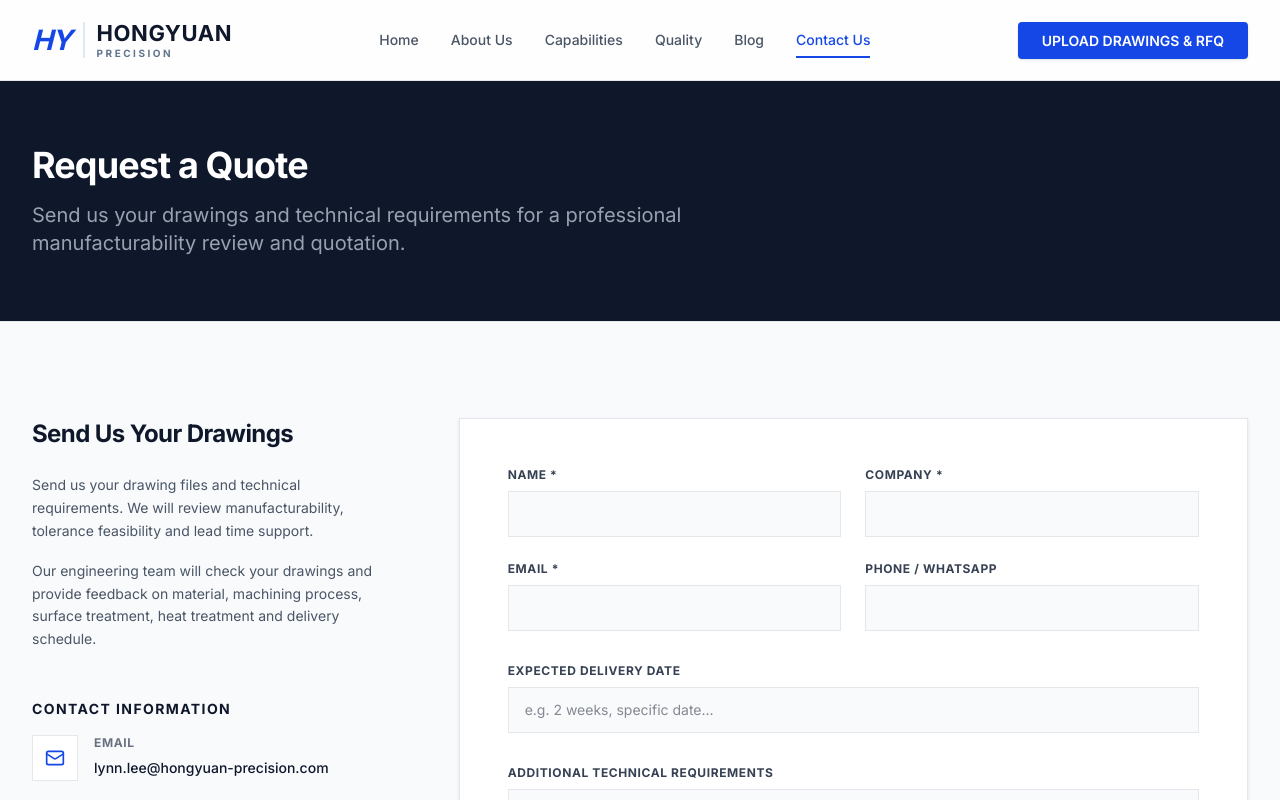
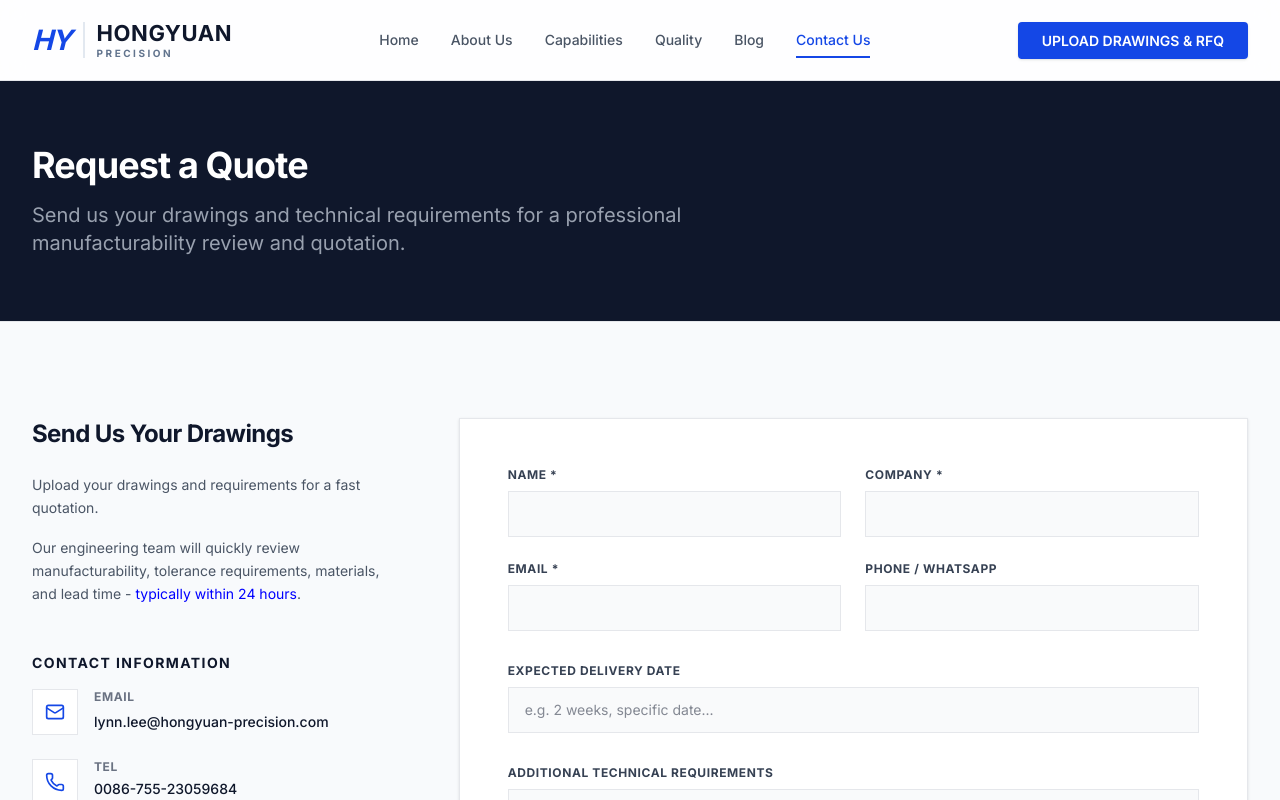
Before and after one commit to samlau0086/hongyuan, a React (Vite) app: page /contact in a window 1280 px wide. Shown: the top 800 px of the page. Built offline with nearby package versions, Linux system fonts and the light colour scheme.

Commit message:
Contact Us 页面左侧说明已替换为新文案，并将 typically within 24 hours 标为 #0000FF 蓝色。

```diff
--- a/src/pages/Contact.tsx
+++ b/src/pages/Contact.tsx
@@ -60,10 +60,10 @@ export default function Contact() {
                 <h2 className="text-2xl font-display font-bold text-primary-900 mb-6">Send Us Your Drawings</h2>
                 <div className="prose text-gray-600 text-sm leading-relaxed mb-8">
                   <p>
-                    Send us your drawing files and technical requirements. We will review manufacturability, tolerance feasibility and lead time support.
+                    Upload your drawings and requirements for a fast quotation.
                   </p>
                   <p>
-                    Our engineering team will check your drawings and provide feedback on material, machining process, surface treatment, heat treatment and delivery schedule.
+                    Our engineering team will quickly review manufacturability, tolerance requirements, materials, and lead time - <span style={{ color: '#0000FF' }}>typically within 24 hours</span>.
                   </p>
                 </div>
               </div>
```
